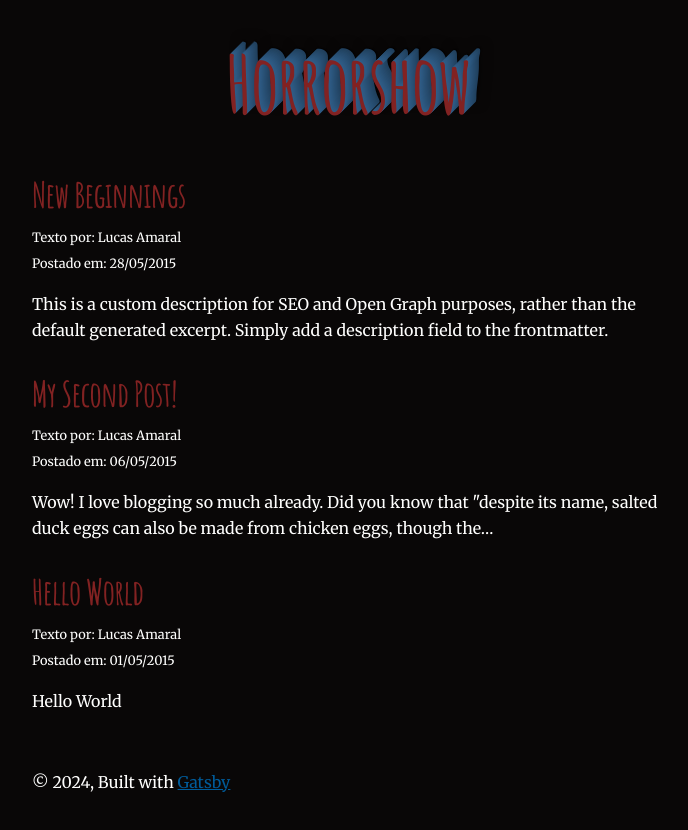
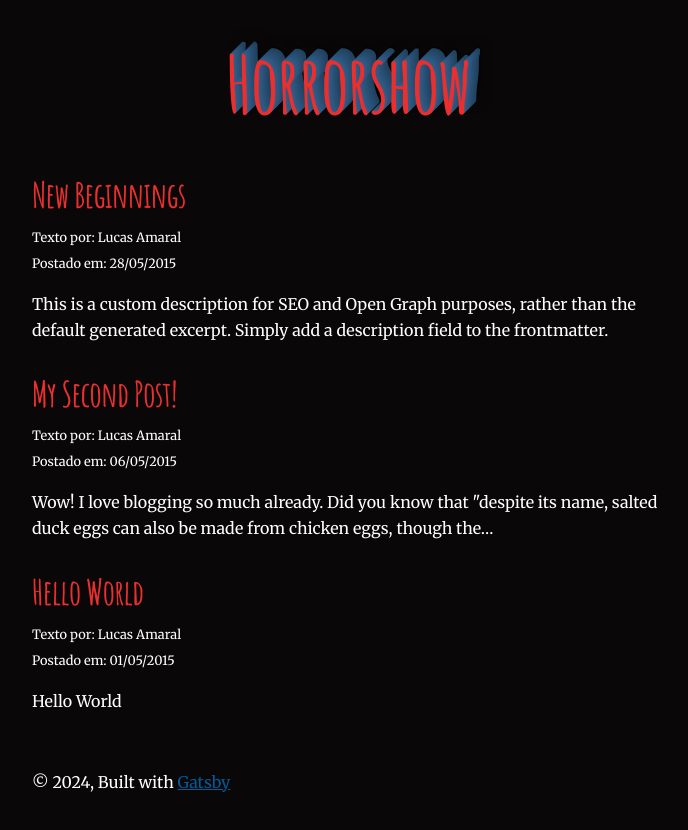
Before and after one commit to LucasSAmaral/horrorshow, a Gatsby site: page / in a window 1280 px wide. Shown: the whole page, without its empty margins (292-980 px from the left). Built offline with nearby package versions, Linux system fonts and the light colour scheme; Gatsby itself is replaced by a stand-in of ours.

Commit message:
ajusta cor dos títulos

```diff
--- a/src/style.css
+++ b/src/style.css
@@ -37,7 +37,7 @@
   --title-font: "Amatic SC", sans-serif;
   --font-body: var(--fontFamily-serif);
   --color-body: #090707;
-  --font-color: #822222;
+  --font-color: #e92f2f;
   --font-heading: var(--fontFamily-sans);
   --fontWeight-normal: 400;
   --fontWeight-bold: 700;
```
